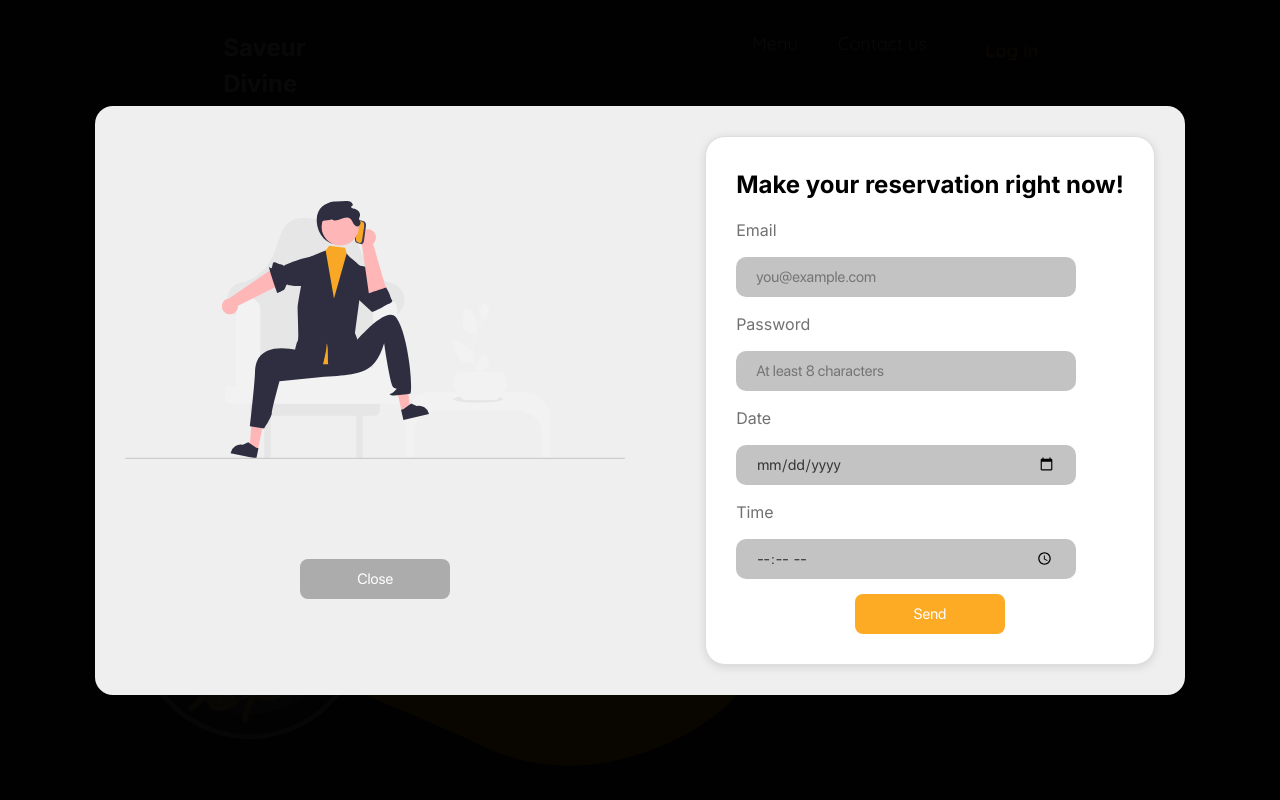
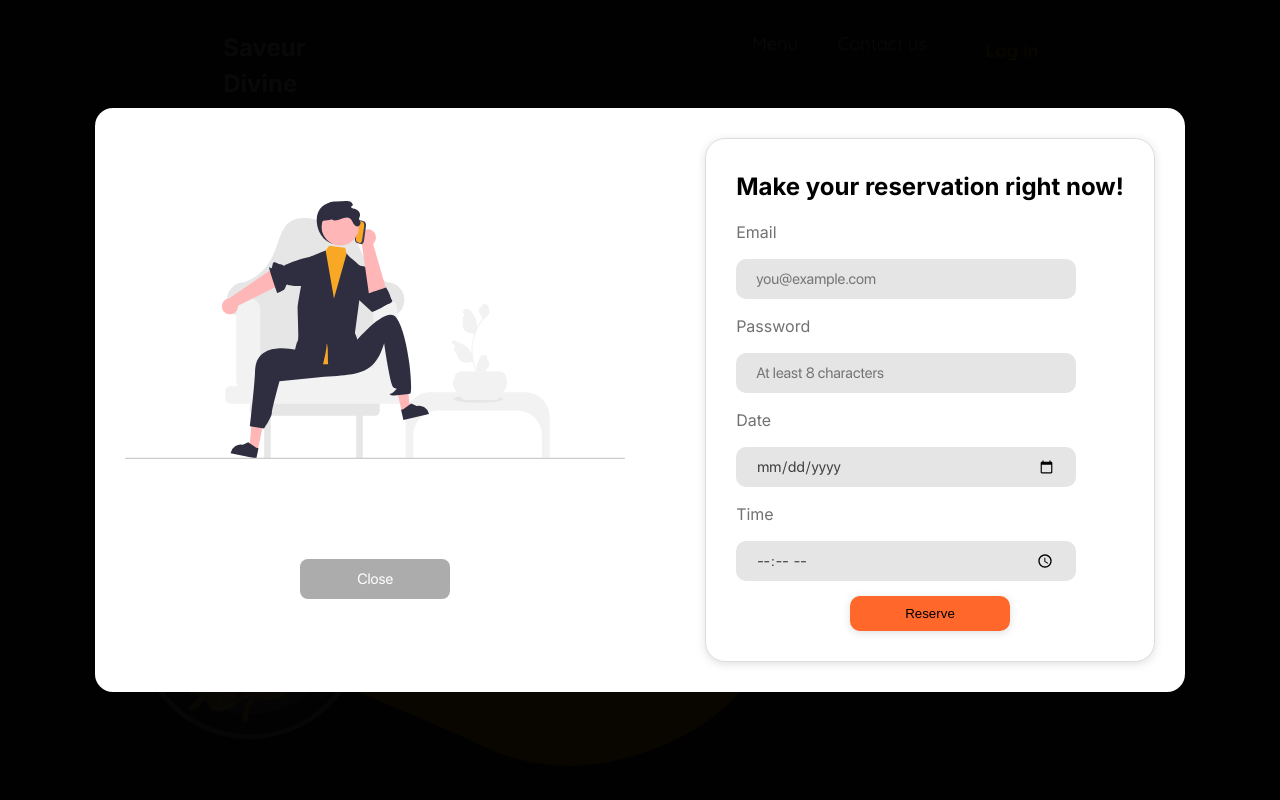
Before and after one commit to caioneves05/saveur-divine, a React (Vite) app: page / in a window 1280 px wide. Both pictures are taken after a click on the button "Reservation". Shown: the top 800 px of the page. Built offline with nearby package versions, Linux system fonts and the light colour scheme.

Commit message:
Add QR code afterto do reservation.

```diff
--- a/src/components/Menu/Menu.jsx
+++ b/src/components/Menu/Menu.jsx
@@ -1,32 +1,29 @@
 import style from './Menu.module.scss'
-import img from '../../assets/images/logo.jpg'
+import img from '../../assets/images/A.jpg'
 
 const Menu = () => {
 
     const items = [
         {
-            name: 'Torta de frango',
+            name: 'Croque-Monsieur',
             price: 36.99,
-            description: 'example dffsdfsd example example',
+            description: "It's a simple but delicious dish, usually served hot and au gratin in the oven.",
             img: img
         },
         {
-            name: 'example',
+            name: 'Quiche Lorraine',
             price: 340.99,
-            description: 'example fsfple example example',
-            img: img
+            description: 'A versatile option that can be served for breakfast, brunch or as a dinner entree.',
         },
         {
-            name: 'example',
+            name: 'Coq au Vin',
             price: 32.99,
-            description: 'example dsfsdfsd example example',
-            img: img
+            description: 'The chicken is cooked until tender and juicy, absorbing the rich flavors of the wine and other ingredients.',
         },
         {
-            name: 'example',
+            name: 'Crème Brûlée',
             price: 10.99,
-            description: 'example dsffsdfsd example example',
-            img: img
+            description: "It is served cold and is one of the most popular desserts in France.",
         }
     ]
 
@@ -34,8 +31,9 @@ const Menu = () => {
         <div key={index}>
             <div className={style.card}>
                 <div className={style.cardDetails}>
-                    <p className={style.textTitle}>Card title</p>
-                    <p className={style.textBody}>Here are the details of the card</p>
+                    <img src={item.img} alt="" className={style.imgCard}/>
+                    <p className={style.textTitle}>{item.name}</p>
+                    <p className={style.textBody}>{item.description}</p>
                 </div>
                 <button className={style.cardButton}>$ {item.price}</button>
             </div>
--- a/src/components/Menu/Menu.module.scss
+++ b/src/components/Menu/Menu.module.scss
@@ -12,7 +12,7 @@
 
    .card {
     width: 220px;
-    height: 300px;
+    height: 360px;
     border-radius: 20px;
     background: #3d3d3d;
     position: relative;
@@ -31,6 +31,12 @@
     place-content: center;
     }
 
+    .imgCard {
+        width: 70%;
+        border-radius: 150%;
+        margin: auto;
+    }
+
     .cardButton {
     transform: translate(-50%, 125%);
     width: 60%;
@@ -47,18 +53,19 @@
     transition: 0.3s ease-out;
     }
 
+    .textTitle {
+    color: black;
+    font-size: 20px;
+    font-weight: bold;
+    text-align: center;
+    }
     .textBody {
     color: white;
+    font-size: 15px;
+    text-align: left;
     }
 
-    /*Text*/
-    .textTitle {
-    color: black;
-    font-size: 1.5em;
-    font-weight: bold;
-    }
 
-    /*Hover*/
     .card:hover {
     border-color: #4CAF50;
     box-shadow: 0 4px 18px 0 rgba(0, 0, 0, 0.25);
--- a/src/components/Reserve/Reserve.jsx
+++ b/src/components/Reserve/Reserve.jsx
@@ -1,10 +1,15 @@
 import style from './Reserve.module.scss'
 import reservationSvg from'../../assets/images/reservation.svg'
 import { useForm } from 'react-hook-form'
+import QRCode from 'react-qr-code'
+import { useState } from 'react'
+
 
 const Reserve = ({ isOpen, actionName, setOpen }) => {
 
+    const [QRcode, setQRcode] = useState()
     const { register, handleSubmit } = useForm()
+
 
     const submitForm = (e) => {
         console.log(e)
@@ -15,11 +20,15 @@ const Reserve = ({ isOpen, actionName, setOpen }) => {
             <div className={style.background}>
                 <div className={style.modal}>
 
+                {!QRcode ? (
+                    <>
                         <div className={style.apresentationModal}>
                             <img src={reservationSvg} alt="" className={style.modalSvg}/>
-                        <button onClick={() => setOpen(!isOpen)}>Close</button>
+                            <button onClick={() => {
+                                setOpen(!isOpen)
+                                setQRcode(false)
+                            }}>Close</button>
                         </div>
-
                         <form action="" className={style.form} onSubmit={handleSubmit(submitForm)}>
                             <h2>Make your {actionName} right now!</h2>
 
@@ -35,8 +44,25 @@ const Reserve = ({ isOpen, actionName, setOpen }) => {
                             <label htmlFor="">Time</label>
                             <input type="time" {...register('time')}/>
 
-                        <button type='submit'>Send</button>
+                            <button onClick={() => setQRcode(true)} value={QRcode}>Reserve</button>
                         </form>
+                    </>
+                ) : (
+                    <>
+                        <div>
+                            <QRCode
+                            size={256}
+                            style={{ height: "auto", maxWidth: "100%", width: "100%" }}
+                            value={'Olá'}
+                            viewBox={`0 0 256 256`}
+                            />
+                            <button onClick={() => {
+                                    setOpen(!isOpen)
+                                    setQRcode(false)
+                            }}>Close</button>
+                        </div>
+                    </>
+                )}
                 </div>
             </div>
         )
@@ -47,5 +73,6 @@ const Reserve = ({ isOpen, actionName, setOpen }) => {
         )
     }
 }
-
+//https://codesandbox.io/s/s9kp97?file=/demo.tsx:804-821
+//https://mui.com/material-ui/react-progress/
 export default Reserve
--- a/src/components/Reserve/Reserve.module.scss
+++ b/src/components/Reserve/Reserve.module.scss
@@ -28,7 +28,7 @@
         flex-direction: row;
         gap: 20px;
         position: fixed;
-        background-color: #EFEFEF;
+        background-color: #FFFFFF;
         padding: 30px;
         color: black;
         border-radius: 18px;
@@ -53,6 +53,8 @@
                     width: 150px;
                     height: 40px;
                     border-radius: 8px;
+                    cursor: pointer;
+                    transition: 0.5s;
                 }
 
                 button:hover {
@@ -74,7 +76,7 @@
             box-shadow: rgba(99, 99, 99, 0.2) 0px 2px 8px 0px;
 
             input{
-                background-color: #c3c3c3;
+                background-color: #E5E5E5;
                 color: #000000ba;
                 font-family: SFpro;
                 font-size: 15px;
@@ -92,20 +94,18 @@
             }
 
             button {
-                color: white;
-                font-family: SFpro;
-                font-size: 15px;
-                background-color: #fdaa25;
+                width: 160px;
+                height: 35px;
                 margin: auto;
+                background-color: rgb(255, 103, 43);
                 border: none;
-                width: 150px;
-                height: 40px;
-                border-radius: 8px;
+                border-radius: 10px;
+                box-shadow: rgba(99, 99, 99, 0.2) 0px 2px 8px 0px;
             }
-
             button:hover {
-                background-color: #e99000;
+                background-color: rgb(255, 72, 0);
                 cursor: pointer;
+                transition: 0.5s;
             }
         }
     }
--- a/src/pages/HomePage.jsx
+++ b/src/pages/HomePage.jsx
@@ -1,6 +1,6 @@
 import Menu from "../components/Menu/Menu"
 import Header from "../components/Header/Header"
-import Navbar from "../components/NavBar/navBar"
+import Navbar from "../components/NavBar/NavBar"
 
 
 
```
Also changed, not shown: package.json (+8 -1 lines), src/assets/images/A.jpg (added), 1 other file (tests, documents, lock files or other folders). Lines whose indentation alone changed are shown as unchanged.
